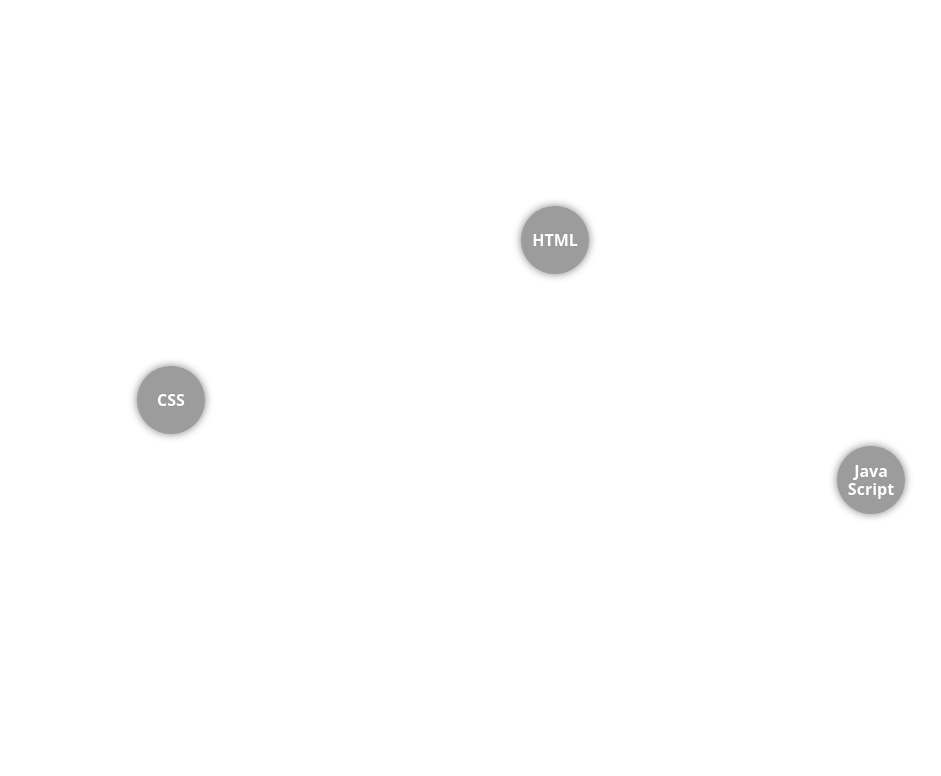
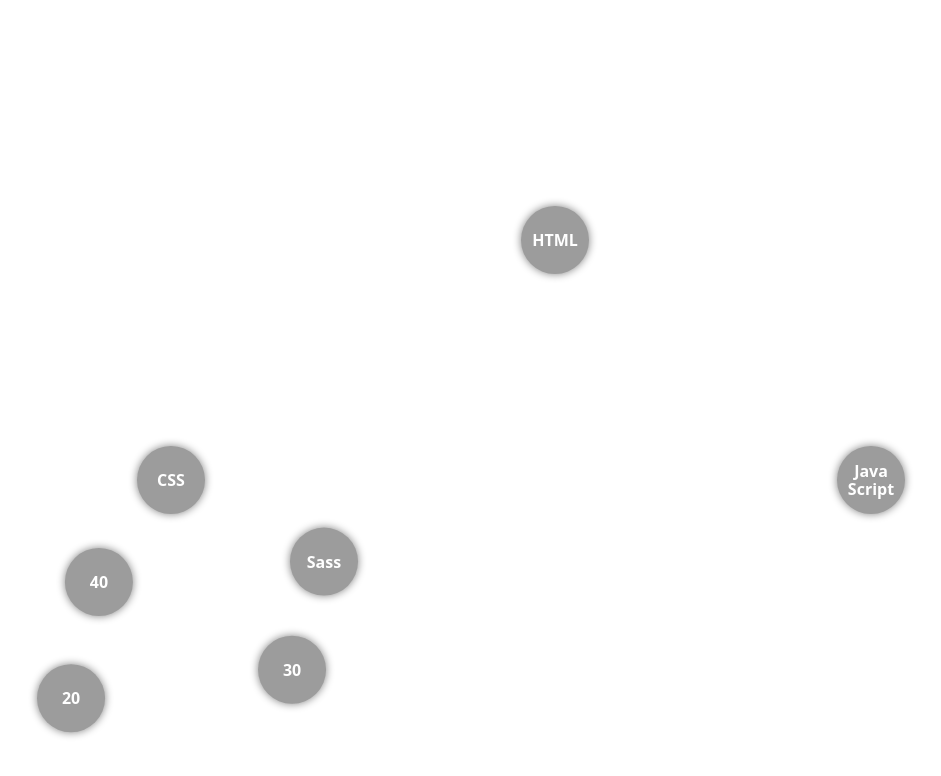
Before and after one commit to katsukiwataru/Discover, a website: page index.html in a window 1280 px wide. Both pictures are taken after a click on the element "CSS". Shown: the whole page, without its empty margins (85-1026 px from the left). Drawn offline with Linux system fonts and the light colour scheme.

Commit message:
animation editing

```diff
--- a/js/main.js
+++ b/js/main.js
@@ -9,7 +9,7 @@
   const languagesItems = {
     htmlItems: ["Pug", "2", "3", "4", "5", "6"],
     cssItems: ["Sass", "20", "30", "40"],
-    jsItems: ["100", "200", "300", "400", "500"]
+    jsItems: ["Vue", "React", "Angular", "400", "500"]
   }
 
   let htmlItemCreate = true
@@ -19,6 +19,10 @@
   let createdcssItem = []
   let createdjsItem = []
 
+
+  window.requestAnimationFrame =
+    window.requestAnimationFrame || window.mozRequestAnimationFrame ||
+    window.webkitRequestAnimationFrame || window.oRequestAnimationFrame;
 
   class elementControler {
     constructor(languageItems, createdItems, languageTypeItem, ) {
@@ -60,6 +64,32 @@
     }
   }
 
+  const animationTranslate = (target, time, endX, endY) => {
+    const startX = -50
+    const startY = -50
+    const diffX = endX - startX
+    const diffY = endY - startY
+    const today = new Date()
+    const clickMillisecond = today.getTime()
+
+    const update = () => {
+      const updateMillisecond = Date.now()
+      const diff = ((updateMillisecond - clickMillisecond))
+      progress = diff / time
+      console.log(diff)
+      progress = Math.min(progress, 1)
+      if (progress >= 0) {
+        const resultX = startX + diffX * progress
+        const resultY = startY + diffY * progress
+        target.style.transform = `translate( ${resultX}%, ${resultY}% )`
+      }
+      if (progress < 1) {
+        requestAnimationFrame(update)
+      }
+    }
+    requestAnimationFrame(update)
+  }
+
   mainElements.htmlBox.addEventListener('click', (element) => {
     if (htmlItemCreate) {
       htmlControler.createElements()
@@ -67,52 +97,49 @@
       techSearch(createdhtmlItem, languagesItems.htmlItems)
 
       for (let itemIndex = 0; itemIndex < languagesItems.htmlItems.length; itemIndex++) {
-        // const randomNumberX = (Math.floor(Math.random() * 11) - 5)
-        // const randomNumberY = (Math.floor(Math.random() * 11) - 5)
-        // const style = window.getComputedStyle(mainElements.htmlBox);
-        // console.log(createdhtmlItem[itemIndex]);
-
-        createdhtmlItem[itemIndex].classList.add('active');
+        const randomNumberX = (Math.floor(Math.random() * 941) - 520)
+        const randomNumberY = (Math.floor(Math.random() * 561) - 330)
         createdhtmlItem[itemIndex].style.left = (element.pageX / window.innerWidth) * 100 + "%"
         createdhtmlItem[itemIndex].style.top = (element.pageY / window.innerHeight) * 100 + "%"
-
-
-
-        htmlItemCreate = false
+        animationTranslate(createdhtmlItem[itemIndex], 2000, randomNumberX, randomNumberY)
       }
+      htmlItemCreate = false
     } else {
       console.log(htmlItemCreate)
     }
   })
 
-  // createdhtmlItem[0].style.top = (element.pageY / 10) - 2 + 'rem';
-  // createdhtmlItem[0].style.left = (element.pageX / 10) - 2 + 'rem';
+  mainElements.cssBox.addEventListener('click', (element) => {
+    if (cssItemCreate) {
+      cssControler.createElements()
+      cssControler.appendElements()
+      techSearch(createdcssItem, languagesItems.cssItems)
 
-  // mainElements.cssBox.addEventListener('click', (element) => {
-  //   if (cssItemCreate) {
-  //     cssControler.createElements()
-  //     cssControler.appendElements()
-  //     techSearch(createdcssItem, languagesItems.cssItems)
+      for (let itemIndex = 0; itemIndex < languagesItems.cssItems.length; itemIndex++) {
+        const randomNumberX = (Math.floor(Math.random() * 401) - 200)
+        const randomNumberY = (Math.floor(Math.random() * 651) - 275)
+        createdcssItem[itemIndex].style.left = (element.pageX / window.innerWidth) * 100 + "%"
+        createdcssItem[itemIndex].style.top = (element.pageY / window.innerHeight) * 100 + "%"
+        animationTranslate(createdcssItem[itemIndex], 2000, randomNumberX, randomNumberY)
+      }
+      cssItemCreate = false
+    }
+  })
 
-  //     for (let itemIndex = 0; itemIndex < languagesItems.cssItems.length; itemIndex++) {
-
-  //       createdcssItem[itemIndex].style.left = (element.pageX / window.innerWidth) * 100 + "%"
-  //       createdcssItem[itemIndex].style.top = (element.pageY / window.innerHeight) * 100 + "%"
-
-
-  //       cssItemCreate = false
-  //     }
-
-  //   }
-  // })
-
-  // mainElements.jsBox.addEventListener('click', () => {
-  //   if (jsImteCreate) {
-  //     jsControler.createElements()
-  //     jsControler.appendElements()
-  //     techSearch(createdjsItem, languagesItems.jsItems)
-  //     jsImteCreate = false
-  //   }
-  // })
+  mainElements.jsBox.addEventListener('click', (element) => {
+    if (jsImteCreate) {
+      jsControler.createElements()
+      jsControler.appendElements()
+      techSearch(createdjsItem, languagesItems.jsItems)
+      for (let itemIndex = 0; itemIndex < languagesItems.jsItems.length; itemIndex++) {
+        const randomNumberX = (Math.floor(Math.random() * 401) - 200)
+        const randomNumberY = (Math.floor(Math.random() * 651) - 275)
+        createdjsItem[itemIndex].style.left = (element.pageX / window.innerWidth) * 100 + "%"
+        createdjsItem[itemIndex].style.top = (element.pageY / window.innerHeight) * 100 + "%"
+        animationTranslate(createdjsItem[itemIndex], 2000, randomNumberX, randomNumberY)
+      }
+      jsImteCreate = false
+    }
+  })
 
 })()
--- a/sass/style.scss
+++ b/sass/style.scss
@@ -28,13 +28,29 @@
   align-items: center;
   box-shadow: 0 0 0.8rem gray;
   transform: translate(-50%,-50%);
-  cursor: pointer;
+}
+.box:hover {
+  width: 7.2rem;
+  height: 7.2rem;
+  z-index: 1;
 }
 .htmlBox {
   position: absolute;
   top: 30%;
   left: 50%;
+ }
+.cssBox {
+  position: absolute;
+  top: 60%;
+  left: 20%;
 }
+
+.jsBox {
+  position: absolute;
+  top: 60%;
+  right: 20%;
+}
+
 .htmlItem {
   position: absolute;
 }
@@ -45,18 +61,6 @@
 
 .jsItem {
   position: absolute;
-}
-
-.cssBox {
-  position: absolute;
-  top: 50%;
-  left: 20%;
-}
-
-.jsBox {
-  position: absolute;
-  top: 60%;
-  right: 20%;
 }
 
 .boxText {
```
Also changed, not shown: css/style.css.
